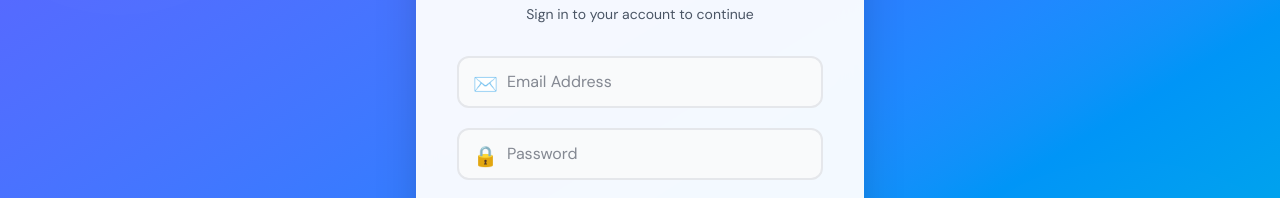
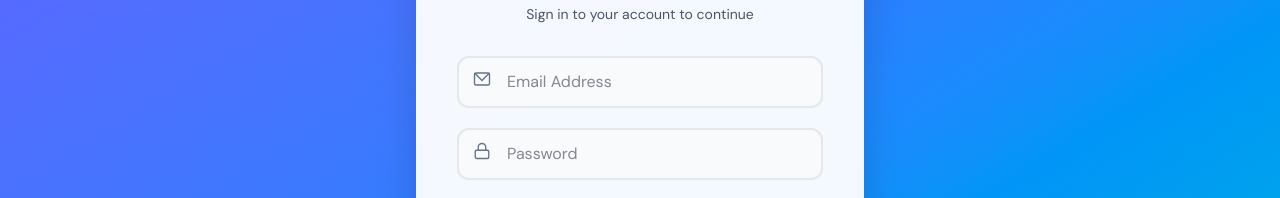
Before and after one commit to udithindrachapa26-u/SabaraStay_FrontEnd, a React (Vite) app: page /login in a window 1280 px wide. Shown: the part 264-462 px from the top of the page. Built offline with nearby package versions, Linux system fonts and the light colour scheme.

Commit message:
edit the icons in login page

```diff
--- a/src/pages/Login.jsx
+++ b/src/pages/Login.jsx
@@ -1,6 +1,24 @@
 import { useState } from "react";
 import { Link, useNavigate } from "react-router-dom";
 import { loginUser } from "../services/authService";
+
+function MessageIcon() {
+  return (
+    <svg width="18" height="18" fill="none" stroke="#64748b" strokeWidth="1.8" viewBox="0 0 24 24">
+      <rect x="2" y="4" width="20" height="16" rx="2" />
+      <polyline points="2 4 12 14 22 4" />
+    </svg>
+  );
+}
+
+function LockIcon() {
+  return (
+    <svg width="18" height="18" fill="none" stroke="#64748b" strokeWidth="1.8" viewBox="0 0 24 24">
+      <rect x="3" y="11" width="18" height="11" rx="2" />
+      <path d="M7 11V7a5 5 0 0 1 10 0v4" />
+    </svg>
+  );
+}
 
 function Login() {
   const [formData, setFormData] = useState({
@@ -88,7 +106,9 @@ function Login() {
         <form onSubmit={handleSubmit} className="space-y-5">
 
           <div className="relative">
-            <span className="absolute left-4 top-3.5 text-xl">✉️</span>
+            <span className="absolute left-4 top-3.5">
+              <MessageIcon />
+            </span>
             <input
               type="email"
               name="email"
@@ -104,7 +124,9 @@ function Login() {
           </div>
 
           <div className="relative">
-            <span className="absolute left-4 top-3.5 text-xl">🔒</span>
+            <span className="absolute left-4 top-3.5">
+              <LockIcon />
+            </span>
             <input
               type="password"
               name="password"
--- a/src/pages/owner dashboard/Dashboard.jsx
+++ /dev/null
@@ -1,31 +0,0 @@
-import { BrowserRouter, Routes, Route, Navigate } from "react-router-dom";
-
-import Navbar from "../../common/Navbar";
-import SubNav from "./SubNav";
-import Footer from "../../common/footer";
-
-// Pages
-import AppointmentManagement from "./appointmentManagement";
-import ApproveRequestPage from "../approve request/approveRequest";
-import AddListingPage from "../add listing/AddListing";
-// import NotificationPage from "./pages/NotificationPage";
-
-export default function App() {
-    return (
-        <BrowserRouter>
-            {/* Navbar and SubNav are shared across all pages */}
-            <Navbar />
-            <SubNav />
-
-            <Routes>
-                <Route path="/" element={<Navigate to="/appointments" replace />} />
-                <Route path="/appointments" element={<AppointmentManagement />} />
-                <Route path="/approve-request" element={<ApproveRequestPage />} />
-                <Route path="/add-listing" element={<AddListingPage />} />
-                {/*} <Route path="/notification" element={<NotificationPage />} /> */}
-            </Routes>
-
-            <Footer />
-        </BrowserRouter>
-    );
-}
```
